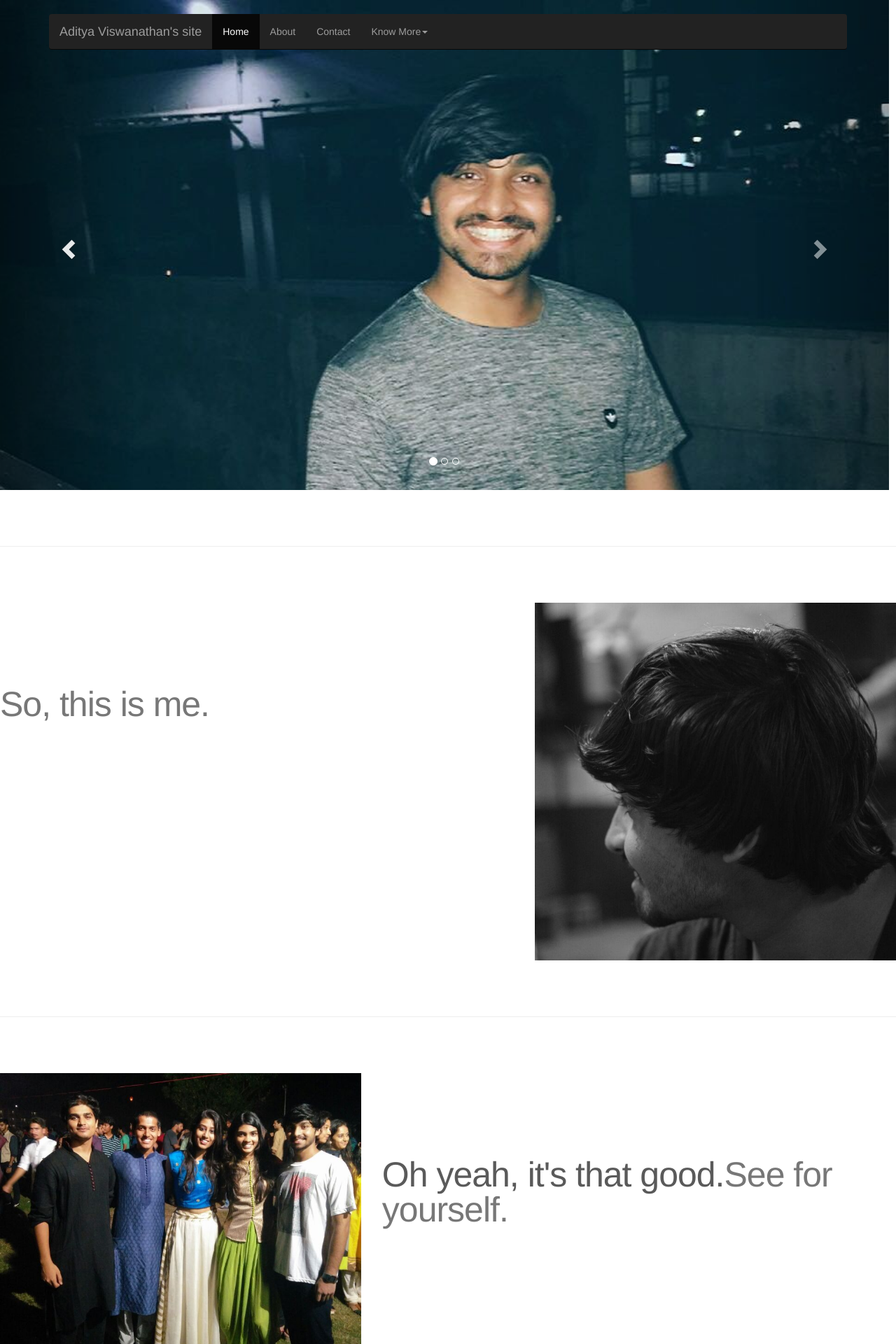
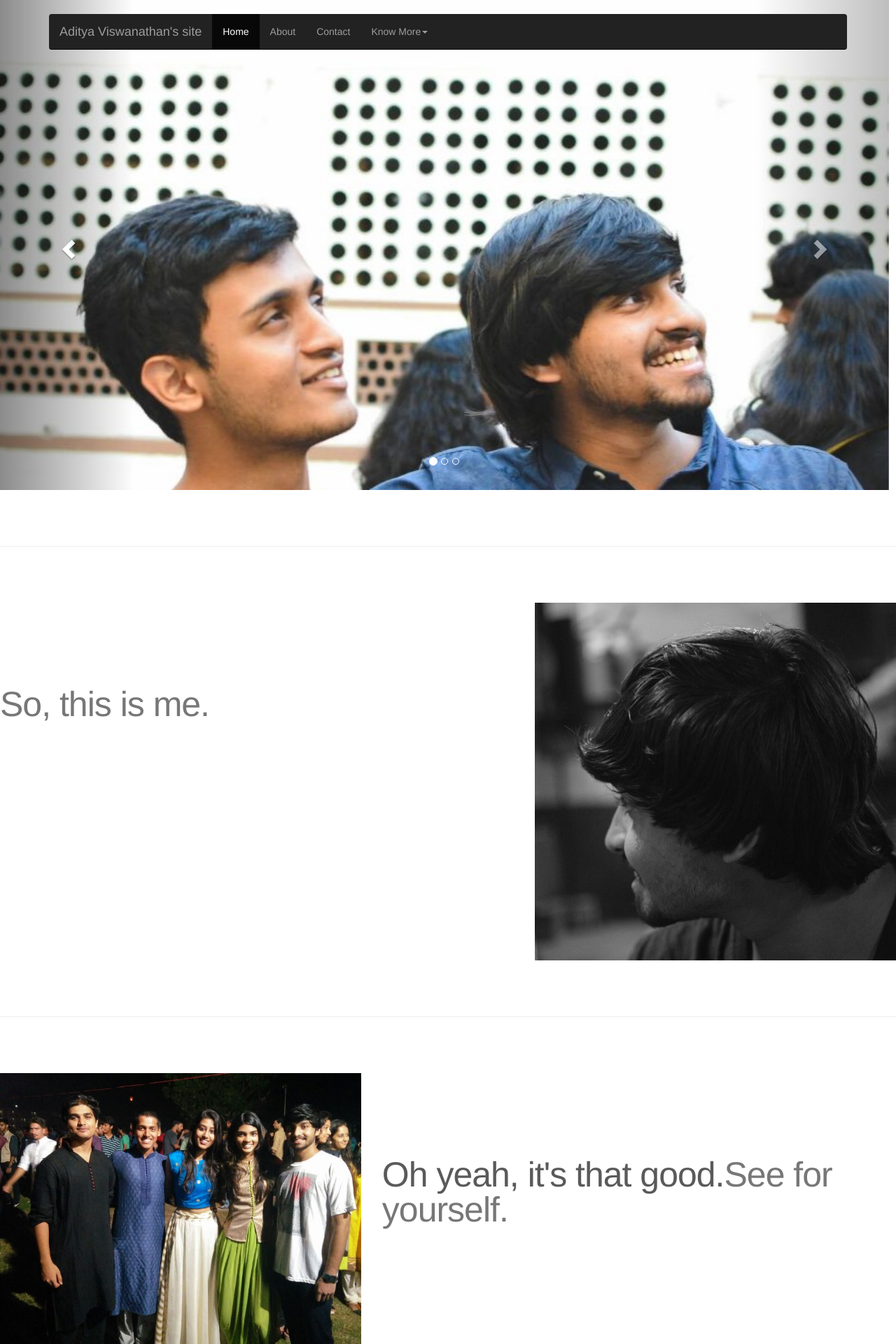
Before and after one commit to adityavis06/adityavis06.github.io, a Jekyll site: the page index.html, which Jekyll copies as it is, in a window 1280 px wide. Shown: the top 1920 px of the page at 70% size. Built offline with Jekyll 4.4.1, drawn with Linux system fonts in a browser that asks for light colours; nearby versions of some CDN libraries; library files that are not in the unit come from our copies.

Commit message:
Update index.html

```diff
--- a/index.html
+++ b/index.html
@@ -91,14 +91,14 @@
     <div class="responsive" style="text-align:center">
       <div class="carousel-inner">
 
+      <div class="item active">
+        <img src="/img/me5.jpg" alt="Flash" class="img-responsive center-block" style="width:100%;">
+      </div>
       <div class="item">
-        <img src="/img/me2.jpg" alt="Flash" class="img-responsive center-block" style="width:100%;">
-      </div>
-      <div class="item active">
         <img src="/img/me1.jpg" alt="Flash" class="img-responsive center-block" style="width:100%;">
       </div>
       <div class="item">
-        <img src="/img/me5.jpg" alt="Hogwarts" class="img-responsive center-block" style="width:100%;">
+        <img src="/img/me2.jpg" alt="Hogwarts" class="img-responsive center-block" style="width:100%;">
       </div>
     </div>
 
```
